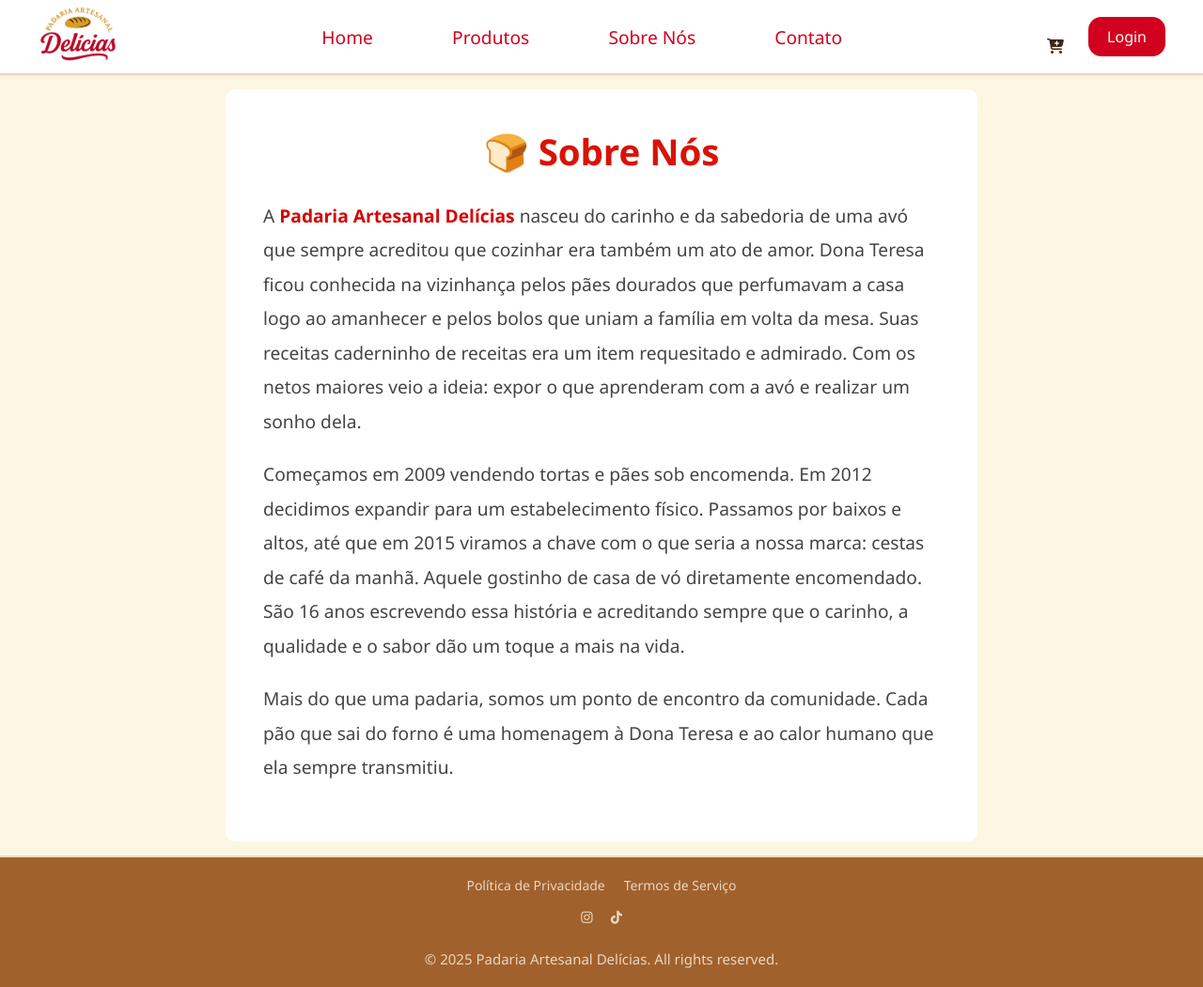
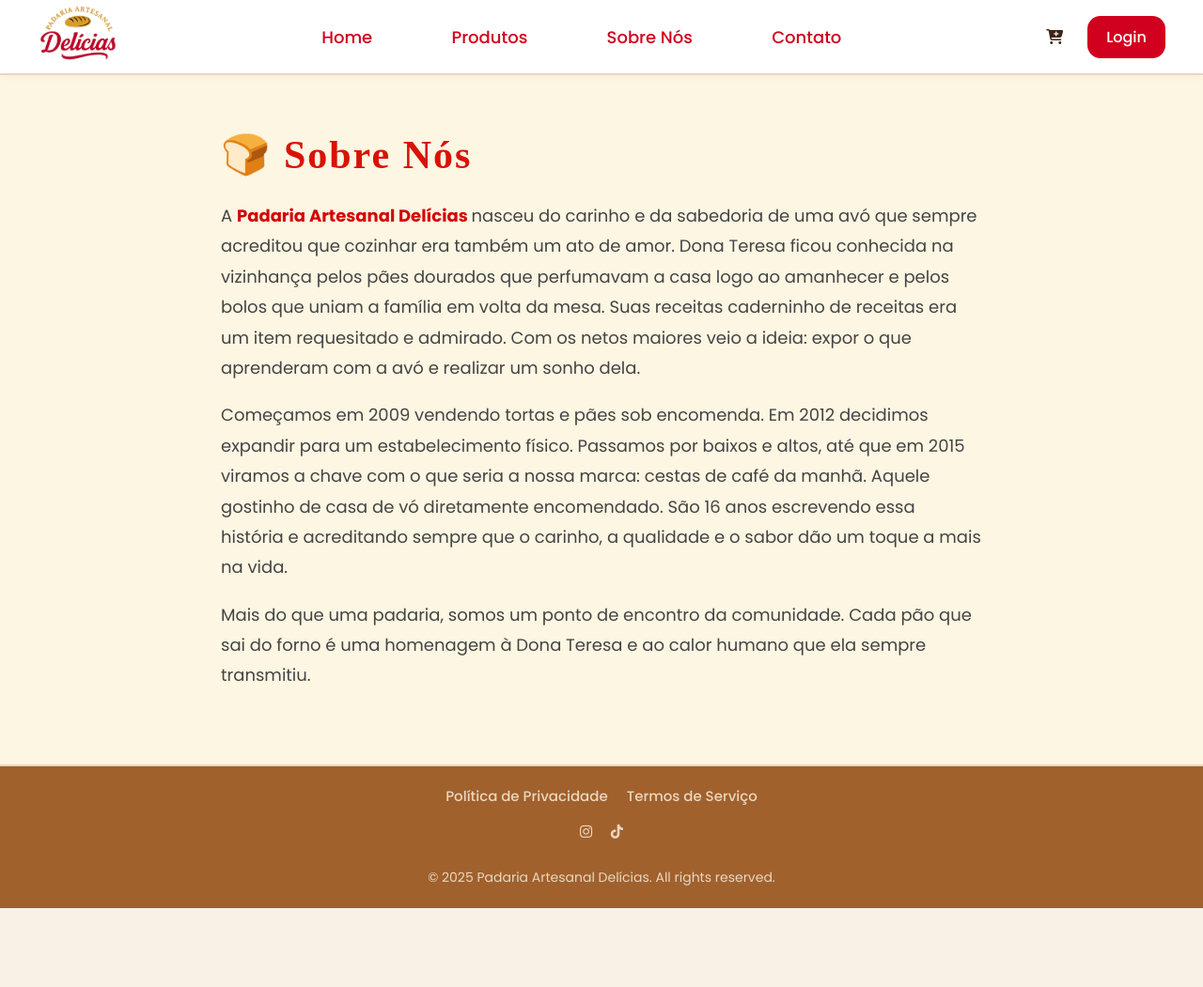
Before and after one commit to Gb-gomes/ProjetoSitePadaria, a PHP site: page /sobre_nos/index_sobre_nos.html in a window 1280 px wide. Shown: the whole page at 94% size. After the commit the page ends 967 px from the top, so only its background shows below. Run offline with PHP 8.4, Linux system fonts and the light colour scheme; some libraries are stand-ins or nearby versions.

Commit message:
primeiro commit

```diff
--- a/sobre_nos/style_sobre_nos.css
+++ b/sobre_nos/style_sobre_nos.css
@@ -1,15 +1,38 @@
+@import url('https://fonts.googleapis.com/css2?family=Poppins:wght@300;400;500;600;700&display=swap');
+
 /* RESET BÁSICO */
 * {
     margin: 0;
     padding: 0;
     box-sizing: border-box;
-    font-family: 'Segoe UI', Arial, sans-serif;
 }
 
-/* FUNDO SUAVE */
+/* BODY */
 body {
-    background-color: #fdf6e3; /* bege claro */
+    background-color: #fdf6e3;
     color: #402416;
+    font-family: 'Poppins', sans-serif;
+}
+
+/* TITULOS */
+h1, h2, h3 {
+    font-family: 'Playfair Display', serif;
+    font-weight: 800;
+    letter-spacing: 2px;
+}
+
+/* TEXTOS */
+p {
+    font-size: 18px;
+    font-weight: 400;
+    line-height: 1.8;
+}
+
+/* LINKS */
+a {
+    font-family: 'Poppins', sans-serif;
+    font-weight: 500;
+    text-decoration: none;
 }
 
 /* HEADER */
@@ -31,17 +54,14 @@ body {
 .logo img {
     max-height: 70px;
     width: auto;
-    left: 50%;
 }
 
 nav a {
     color: #D1001E;
-    text-decoration: none;
     margin: 10px 20px;
     padding: 10px 20px;
-    font-size: larger;
-    font-weight: 500;
-    transition: color 0.2s;
+    font-size: 18px;
+    transition: 0.3s;
 }
 
 nav a:hover {
@@ -49,114 +69,77 @@ nav a:hover {
     text-decoration: underline;
 }
 
-.carrinho{
-    align-items: center;
-    justify-content: space-between;
-    gap: 5px;
-    size: 20px;
+/* BOTÕES */
+.button-login,
+a.button-login,
+.button-buscar {
+    display: inline-block;
+    padding: 10px 20px;
+    background: #D1001E;
+    color: white;
+    border: none;
+    border-radius: 14px;
+    font-size: 16px;
+    cursor: pointer;
+    transition: 0.3s;
 }
 
-.group {
-    align-items: end;
-    justify-content: space-between;
-    gap: 25px;
-    display: flex;
-    right: 20%;
+.button-login:hover,
+.button-buscar:hover {
+    background: #a80018;
 }
 
-.button-login {
-    padding: 10px 20px;
-    background: #D1001E;
-    color: #ffffff;
-    border-radius: 14px;
-    text-decoration: none;
-    font-size: 16px;
+/* GRUPOS */
+.group {
+    display: flex;
+    align-items: center;
+    gap: 25px;
 }
 
-
-.sobre-card {
-  /* border: 1px solid black; */
+.carrinho {
     display: flex;
-  justify-content: center;
     align-items: center;
-  flex-direction: column;
-  max-width: 800px;
-  background: #ffffff;
-  padding: 40px;
-  border-radius: 0px;
-  box-shadow: 0 0px 0px #00000026; /* sombra suave */
-  transition: transform 0.3s ease, box-shadow 0.3s ease;
-  border-radius: 10px;
+    gap: 5px;
 }
 
-/* animação ao passar o mouse */
-.sobre-card:hover {
-  transform: translateY(-5px);
-  box-shadow: 0 12px 30px rgba(0,0,0,0.2);
+/* TEXTO PRINCIPAL SEM BLOCO */
+.sobre-card {
+    max-width: 850px;
+    padding: 20px;
 }
 
 .sobre-card h2 {
-  font-size: 2.4rem;
+    font-size: 42px;
+    color: #d81305;
     margin-bottom: 25px;
-  color: #d81305;
-  text-shadow: 1px 1px 2px rgba(0,0,0,0.1); /* leve sombra no título */
 }
 
 .sobre-card p {
-  font-size: 1.2rem;
-  line-height: 1.9;
     color: #444;
-  margin-bottom: 20px;
+    margin-bottom: 18px;
 }
 
 .sobre-card strong {
     color: #d30404;
 }
 
-.button-buscar {
-  padding: 10px;
-  background: #D1001E;
-  border: none;
-  border-radius: 14px;
-  color: white;
-  font-size: 16px;
-  cursor: pointer;
-  transition: 0.3s;
+.container-card {
+    display: flex;
+    justify-content: center;
+    padding: 40px 20px;
 }
 
-a.button-login{
-    display: inline-block;
-     padding: 10px 20px;
-  background: #D1001E;
-   color: #ffffff;
-  border: none;
-  border-radius: 14px;
-  font-size: 16px;
-  cursor: pointer;
-  transition: 0.3s;
-
-}
-
-input{
-
+/* INPUT */
+input {
     padding: 10px;
     border: 1px solid #ddd;
     border-radius: 12px;
     font-size: 14px;
-  text-align: left;
-}
-
-.container-card{
-  display: flex;
-  /* border: 1px solid black; */
-  align-items: center;
-  justify-content: center;
-  padding: 15px;
 }
 
 /* FOOTER */
 footer {
-    background-color:rgb(160, 97, 45);
+    background-color: rgb(160, 97, 45);
     padding: 20px;
     text-align: center;
     border-top: 2px solid #EAD7C0;
@@ -176,14 +159,15 @@ footer {
     flex-wrap: wrap;
 }
 
-.footer-links a {
-  color:#EAD7C0;
-  text-decoration: none;
-  font-size: 14px;
-  transition: color 0.3s;
+.footer-links a,
+.footer-socials a {
+    color: #EAD7C0;
+    font-size: 15px;
+    transition: 0.3s;
 }
 
-.footer-links a:hover {
+.footer-links a:hover,
+.footer-socials a:hover {
     color: #d8c309;
 }
 
@@ -192,18 +176,7 @@ footer {
     gap: 14px;
 }
 
-.footer-socials a {
-  color: #EAD7C0;
+.footer-copy {
     font-size: 14px;
-  transition: color 0.3s;
-}
-
-.footer-socials a:hover {
-  color: #d8c309;
-}
-
-.footer-copy {
-  font-size: 15px;
-  color: #EAD7C0;
     margin-top: 10px;
 }
```
Lines whose indentation alone changed are shown as unchanged.
